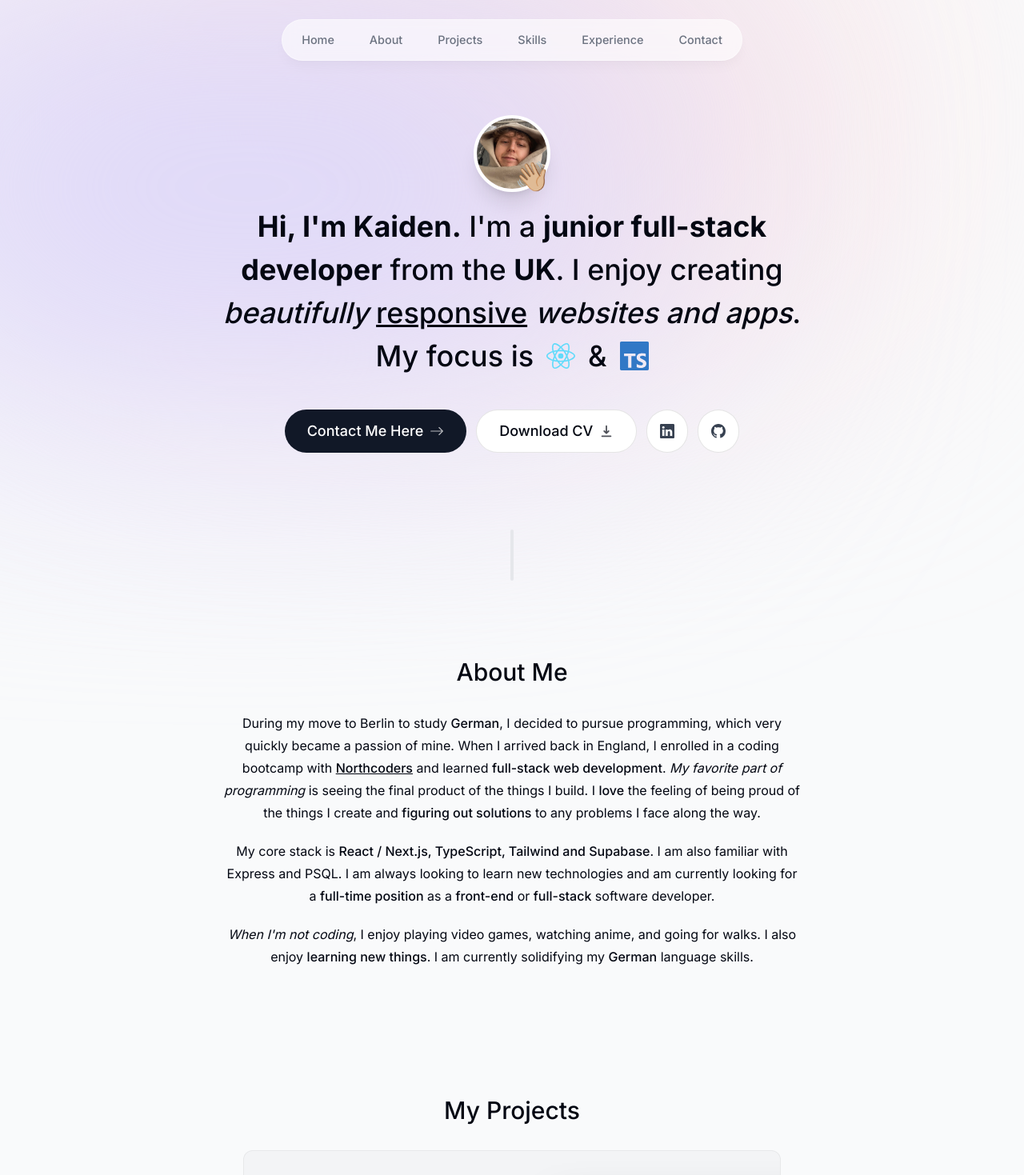
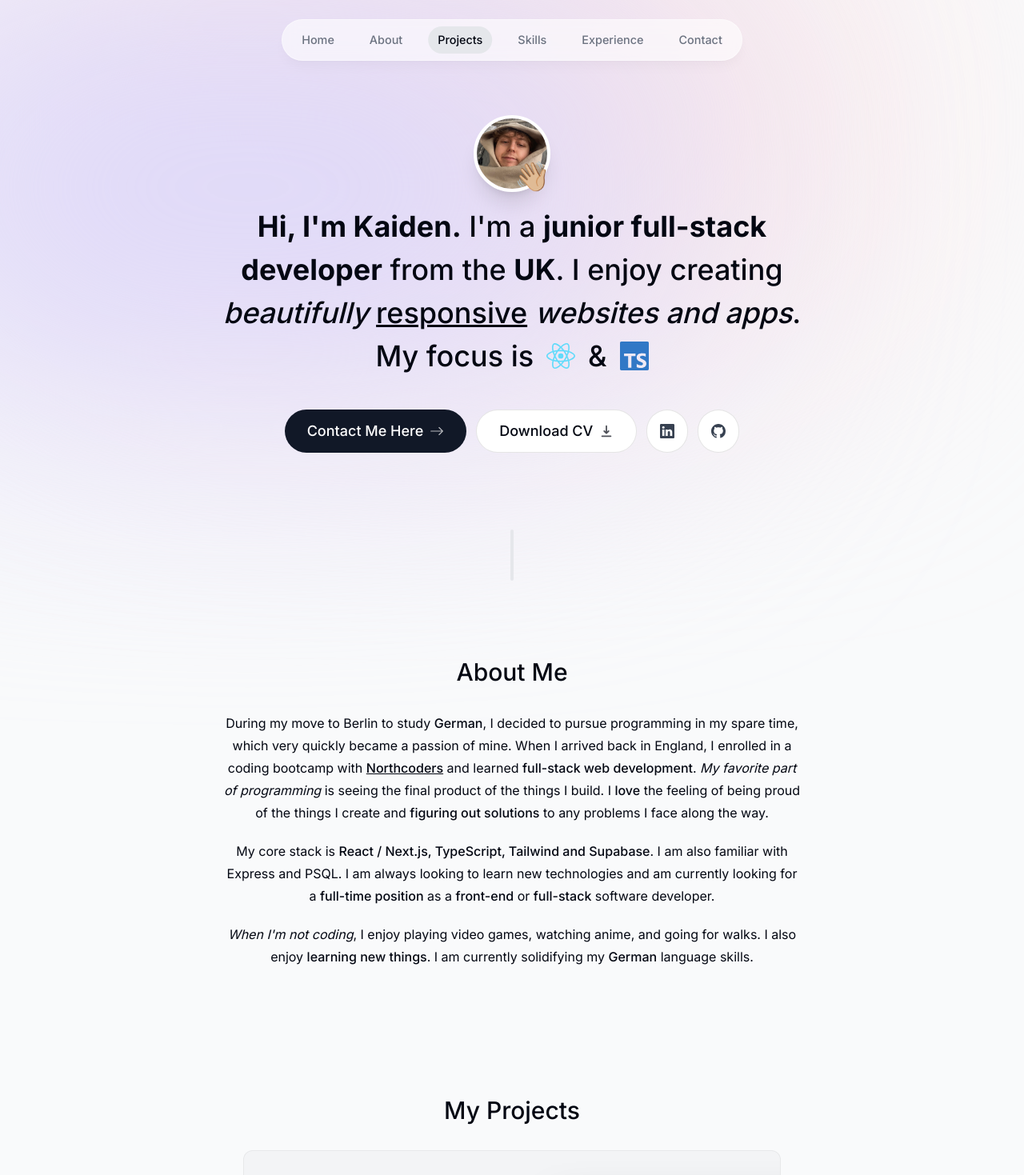
Before and after one commit to notkoyo/portfolio-v1, a Next.js app: page / in a window 1280 px wide. Shown: the top 1469 px of the page at 80% size. Built offline with nearby package versions, Linux system fonts and the light colour scheme.

Commit message:
finish header update cursor

```diff
--- a/package.json
+++ b/package.json
@@ -9,11 +9,13 @@
     "lint": "next lint"
   },
   "dependencies": {
+    "clsx": "^2.1.0",
     "framer-motion": "^11.0.6",
     "next": "14.1.0",
     "react": "^18",
     "react-dom": "^18",
-    "react-icons": "^5.0.1"
+    "react-icons": "^5.0.1",
+    "react-intersection-observer": "^9.8.1"
   },
   "devDependencies": {
     "@types/node": "^20",
--- a/src/app/layout.tsx
+++ b/src/app/layout.tsx
@@ -2,12 +2,14 @@ import type { Metadata } from "next";
 import { Inter } from "next/font/google";
 import "./globals.css";
 import Header from "@/components/header";
+import ActiveSectionContextProvider from "@/context/active-section-context";
 
 const inter = Inter({ subsets: ["latin"] });
 
 export const metadata: Metadata = {
   title: "Kaiden Riley | Portfolio",
-  description: "Kaiden's portfolio page detailing experience, skills and recent projects.",
+  description:
+    "Kaiden's portfolio page detailing experience, skills and recent projects.",
 };
 
 export default function RootLayout({
@@ -16,14 +18,17 @@ export default function RootLayout({
   children: React.ReactNode;
 }>) {
   return (
-    <html lang="en">
-      <body className={`${inter.className} bg-gray-50 text-gray-950 pt-28 sm:pt-36`}>
+    <html lang="en" className="!scroll-smooth">
+      <body
+        className={`${inter.className} bg-gray-50 pt-28 text-gray-950 sm:pt-36`}
+      >
         <div className="absolute right-[11rem] top-[-6rem] -z-10 h-[31.25rem] w-[31.25rem] rounded-full bg-[#fbe2e3] blur-[10rem] sm:w-[68.75rem]"></div>
         <div className="absolute left-[-35rem] top-[-1rem] -z-10 h-[31.25rem] w-[50rem] rounded-full bg-[#dbd7fb] blur-[10rem] sm:w-[68.75rem] md:left-[-33rem] lg:left-[-28rem] xl:left-[-15rem] 2xl:left-[-5rem]"></div>
 
-        <Header />
-        {children}
-
+        <ActiveSectionContextProvider>
+          <Header />
+          {children}
+        </ActiveSectionContextProvider>
       </body>
     </html>
   );
--- a/src/components/about.tsx
+++ b/src/components/about.tsx
@@ -3,22 +3,28 @@
 import React from "react";
 import SectionHeading from "@/components/section-heading";
 import { motion } from "framer-motion";
+import { useSectionInView } from "@/lib/hooks";
 
 export default function About() {
+  const { ref } = useSectionInView("About");
+
   return (
     <motion.section
+      ref={ref}
       initial={{ y: 100, opacity: 0 }}
       animate={{ y: 0, opacity: 1 }}
       transition={{ delay: 0.175 }}
-      className="mb-28 max-w-[45rem] text-center leading-7 sm:mb-40"
+      className="mb-28 max-w-[45rem] scroll-mt-28 text-center leading-7 sm:mb-40"
+      id="about"
     >
       <SectionHeading>About me</SectionHeading>
 
       <p className="mb-5">
         During my move to Berlin to study{" "}
         <span className="font-medium">German</span>, I decided to pursue
-        programming, which very quickly became a passion of mine. When I arrived
-        back in England, I enrolled in a coding bootcamp with{" "}
+        programming in my spare time, which very quickly became a passion of
+        mine. When I arrived back in England, I enrolled in a coding bootcamp
+        with{" "}
         <a
           href="https://northcoders.com"
           className="font-medium underline hover:text-gray-600"
@@ -42,16 +48,17 @@ export default function About() {
         </span>
         . I am also familiar with Express and PSQL. I am always looking to learn
         new technologies and am currently looking for a{" "}
-        <span className="font-medium">full-time position</span> as a <span className="font-medium">front-end</span> or <span className="font-medium">full-stack</span> software
-        developer.
+        <span className="font-medium">full-time position</span> as a{" "}
+        <span className="font-medium">front-end</span> or{" "}
+        <span className="font-medium">full-stack</span> software developer.
       </p>
 
       <p>
         <span className="italic">When I'm not coding</span>, I enjoy playing
         video games, watching anime, and going for walks. I also enjoy{" "}
         <span className="font-medium">learning new things</span>. I am currently
-        solidifying my{" "}
-        <span className="font-medium">German</span> language skills.
+        solidifying my <span className="font-medium">German</span> language
+        skills.
       </p>
     </motion.section>
   );
--- a/src/components/cursor.tsx
+++ b/src/components/cursor.tsx
@@ -7,7 +7,7 @@ export default function Cursor() {
   const cursorX = useMotionValue<number>(-100);
   const cursorY = useMotionValue<number>(-100);
 
-  const springConfig = { damping: 45, stiffness: 550 };
+  const springConfig = { damping: 60, stiffness: 700 };
   const cursorXSpring = useSpring(cursorX, springConfig);
   const cursorYSpring = useSpring(cursorY, springConfig);
 
--- a/src/components/header.tsx
+++ b/src/components/header.tsx
@@ -3,8 +3,13 @@
 import { motion } from "framer-motion";
 import { links } from "@/lib/data";
 import Link from "next/link";
+import clsx from "clsx";
+import { useActiveSectionContext } from "@/context/active-section-context";
 
 export default function Header() {
+  const { activeSection, setActiveSection, setTimeOfLastClick } =
+    useActiveSectionContext();
+
   return (
     <header className="relative z-[999]">
       <motion.div
@@ -16,16 +21,36 @@ export default function Header() {
         <ul className="text flex w-[22rem] flex-wrap items-center justify-center gap-y-1 text-[0.9rem] font-medium text-gray-500 sm:w-[initial] sm:flex-nowrap sm:gap-5">
           {links.map((link) => (
             <motion.li
-              className="flex h-3/4 items-center justify-center"
+              className="relative flex h-3/4 items-center justify-center"
               key={link.hash}
               initial={{ y: -100, opacity: 0 }}
               animate={{ y: 0, opacity: 1 }}
             >
               <Link
-                className="flex w-full items-center justify-center p-3 transition duration-300 hover:text-gray-950"
+                className={clsx(
+                  "flex w-full items-center justify-center p-3 transition duration-300 hover:text-gray-950",
+                  {
+                    "text-gray-950": activeSection === link.name,
+                  },
+                )}
                 href={link.hash}
+                onClick={() => {
+                  setActiveSection(link.name);
+                  setTimeOfLastClick(Date.now());
+                }}
               >
                 {link.name}
+                {link.name === activeSection && (
+                  <motion.span
+                    layoutId="activeSection"
+                    transition={{
+                      type: "spring",
+                      stiffness: 380,
+                      damping: 30,
+                    }}
+                    className="absolute inset-0 -z-10 rounded-full bg-gray-200"
+                  ></motion.span>
+                )}
               </Link>
             </motion.li>
           ))}
@@ -33,4 +58,4 @@ export default function Header() {
       </nav>
     </header>
   );
-};
+}
--- a/src/components/intro.tsx
+++ b/src/components/intro.tsx
@@ -1,17 +1,24 @@
 "use client";
 
 import Image from "next/image";
-import React from "react";
+import React, { useEffect } from "react";
 import portrait from "../../public/portrait.jpeg";
 import { motion } from "framer-motion";
 import { SiReact, SiTypescript } from "react-icons/si";
 import Link from "next/link";
 import { BsArrowRight, BsGithub, BsLinkedin } from "react-icons/bs";
 import { HiDownload } from "react-icons/hi";
+import { useSectionInView } from "@/lib/hooks";
 
 export default function Intro() {
+  const { ref } = useSectionInView("Home", 0.5);
+
   return (
-    <section className="mb-28 max-w-[50rem] text-center sm:mb-0">
+    <section
+      ref={ref}
+      className="mb-28 max-w-[50rem] scroll-mt-[100rem] text-center sm:mb-0"
+      id="home"
+    >
       <div className="flex items-center justify-center ">
         <div className="relative">
           <motion.div
@@ -52,7 +59,8 @@ export default function Intro() {
       >
         <span className="font-bold">Hi, I'm Kaiden.</span> I'm a{" "}
         <span className="font-bold">junior full-stack developer</span> from the{" "}
-        <span className="font-bold">UK</span>. I enjoy creating <span className="italic">beautifully</span>{" "}
+        <span className="font-bold">UK</span>. I enjoy creating{" "}
+        <span className="italic">beautifully</span>{" "}
         <span className="underline">responsive</span>{" "}
         <span className="italic">websites and apps</span>.
         <span className="flex items-center justify-center gap-4">
--- a/src/components/project-card.tsx
+++ b/src/components/project-card.tsx
@@ -28,10 +28,10 @@ export default function ProjectCard({
         scale: scaleProgress,
         opacity: opacityProgress,
       }}
-      className="group mb-3 sm:mb-8 last:mb-0"
+      className="group mb-3 last:mb-0 sm:mb-8"
     >
       <section className="relative max-w-[42rem] overflow-hidden rounded-xl border border-black/5 bg-gray-100 transition hover:bg-gray-200 sm:h-[20rem] sm:pr-8 sm:group-even:pl-12">
-        <div className="flex h-full flex-col px-5 pb-7 pt-4 sm:max-w-[50%] sm:pl-10 sm:pr-2 sm:pt-10 sm:group-even:ml-[20rem]">
+        <div className="flex h-full flex-col px-5 pb-7 pt-4 sm:max-w-[50%] sm:pl-10 sm:pr-2 sm:pt-10 sm:group-even:ml-[18rem]">
           <h3 className="text-2xl font-semibold">{title}</h3>
           <p className="mt-2 leading-relaxed text-gray-700">{description}</p>
           <ul className="mt-4 flex flex-wrap gap-2 sm:mt-auto">
--- a/src/components/projects.tsx
+++ b/src/components/projects.tsx
@@ -1,11 +1,16 @@
+"use client";
+
 import React from "react";
 import SectionHeading from "@/components/section-heading";
 import { projectsData } from "@/lib/data";
 import ProjectCard from "./project-card";
+import { useSectionInView } from "@/lib/hooks";
 
 export default function Projects() {
+  const { ref } = useSectionInView("Projects", 0.5);
+
   return (
-    <section className="mb-28">
+    <section ref={ref} className="mb-28 scroll-mt-28" id="projects">
       <SectionHeading>My projects</SectionHeading>
       <div>
         {projectsData.map((project, i) => (
--- /dev/null
+++ b/src/context/active-section-context.tsx
@@ -0,0 +1,44 @@
+"use client";
+
+import React, { createContext, useContext, useState } from 'react';
+import type { SectionName } from "@/lib/types";
+
+type ActiveSectionContextProviderProps = {
+  children: React.ReactNode;
+}
+type ActiveSectionContextType = {
+  activeSection: SectionName;
+  setActiveSection: React.Dispatch<React.SetStateAction<SectionName>>;
+  timeOfLastClick: number;
+  setTimeOfLastClick: React.Dispatch<React.SetStateAction<number>>;
+}
+
+export const ActiveSectionContext = createContext<ActiveSectionContextType | null>(null);
+
+export default function ActiveSectionContextProvider({ children }: ActiveSectionContextProviderProps) {
+  const [activeSection, setActiveSection] = useState<SectionName>("Home");
+  const [timeOfLastClick, setTimeOfLastClick] = useState<number>(0);
+
+  return (
+    <ActiveSectionContext.Provider value={{
+      activeSection,
+      setActiveSection,
+      timeOfLastClick,
+      setTimeOfLastClick,
+    }}>
+      {children}
+    </ActiveSectionContext.Provider>
+  );
+}
+
+export function useActiveSectionContext() {
+  const context = useContext(ActiveSectionContext);
+
+  if (context === null) {
+    throw new Error(
+      "useActiveSectionContext must be used within an ActiveSectionContextProvider"
+    );
+  }
+
+  return context;
+}
--- /dev/null
+++ b/src/lib/hooks.ts
@@ -0,0 +1,23 @@
+"use client";
+
+import { useActiveSectionContext } from "@/context/active-section-context";
+import { useEffect } from "react";
+import { useInView } from "react-intersection-observer";
+import { SectionName } from "./types";
+
+export function useSectionInView(sectionName: SectionName, threshold: number = 0.75) {
+  const { ref, inView } = useInView({
+    threshold,
+  });
+  const { setActiveSection, timeOfLastClick } = useActiveSectionContext();
+
+  useEffect(() => {
+    if (inView && Date.now() - timeOfLastClick > 1000) {
+      setActiveSection(sectionName);
+    }
+  }, [inView, setActiveSection, timeOfLastClick, sectionName])
+
+  return {
+    ref,
+  }
+}
--- /dev/null
+++ b/src/lib/types.ts
@@ -0,0 +1,3 @@
+import { links } from "./data";
+
+export type SectionName = (typeof links)[number]["name"];
```
Also changed, not shown: src/components/section-divider.tsx (+6 -1 lines), 1 other file (tests, documents, lock files or other folders).
